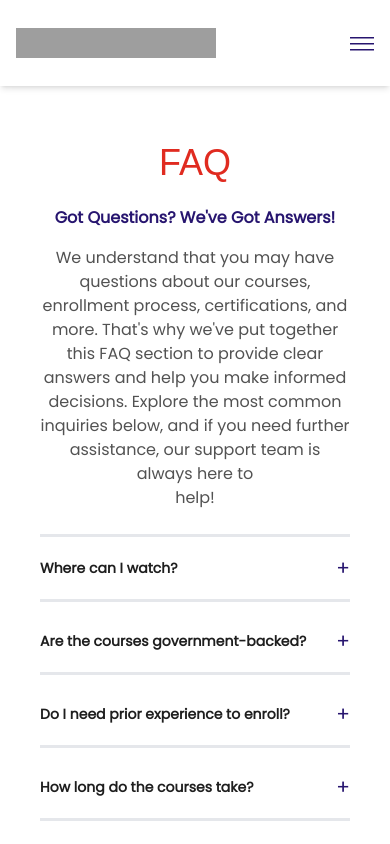
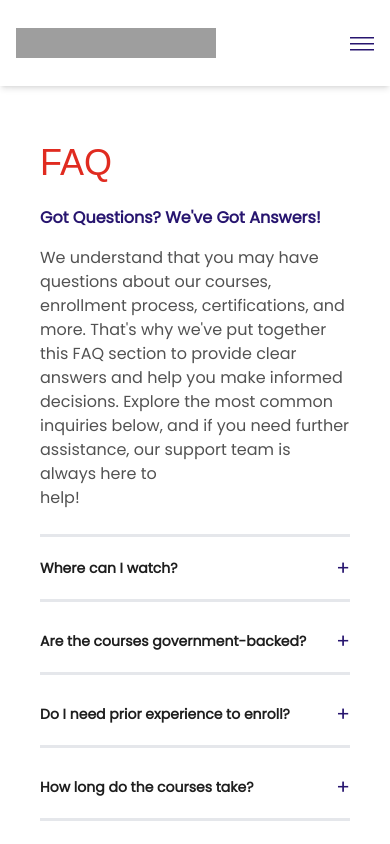
Before and after one commit to shamzconsult/neca-ict-academy, a Next.js app: page /faq in a window 390 px wide. Shown: the top 844 px of the page. Built offline with nearby package versions, Linux system fonts and the light colour scheme; grey boxes are pictures that could not be loaded; a web font is replaced by a local one.

Commit message:
worked on the mobile view of faq, contact us and program process

```diff
--- a/src/components/atom/Contact.tsx
+++ b/src/components/atom/Contact.tsx
@@ -37,10 +37,10 @@ const Contact = () => {
   };
 
   return (
-    <section className="max-w-6xl font-poppins mt-10">
-      <div className="max-w-6xl mx-auto py-5 px-4">
+    <section className="max-w-7xl lg:max-w-6xl font-poppins mt-10">
+      <div className="max-w-7xl lg:max-w-6xl mx-auto py-5 px-4">
         <div className="flex flex-col md:flex-row space-y-2 md:space-y-0 md:space-x-5">
-          <div className="w-full md:w-1/2 bg-white lg:text-left p-2 max-w-[584px] text-center">
+          <div className="w-full md:w-1/2 bg-white lg:text-left p-2 max-w-[584px]">
             <SubHeading>Contact Us</SubHeading>
             <br />
             <h2 className="font-bold text-[24px] md:text-[30px] text-[#27156F] leading-normal md:leading-[40px]">Get In Touch</h2>
@@ -121,7 +121,7 @@ const Contact = () => {
               </div>
             </form>
 
-            <div className="flex flex-col md:flex-row items-center justify-between w-full gap-10 md:gap-2 mt-15">
+            <div className="flex flex-col md:flex-row items-center justify-between w-full gap-10 md:gap-2 mt-15 cursor-pointer">
               {[
                 {
                   icon: "https://res.cloudinary.com/daqmbfctv/image/upload/e_improve,e_sharpen/v1741092792/Frame_831_cxgaus.png",
@@ -155,7 +155,7 @@ const Contact = () => {
             </div>
           </div>
 
-          <div className="w-full md:w-1/2 bg-white p-6">
+            <div className="w-full md:w-1/2 bg-white p-6">
             <iframe
               src="https://www.google.com/maps/embed?pb=!1m18!1m12!1m3!1d3940.1500306894045!2d7.485448874049589!3d9.050076288660685!2m3!1f0!2f0!3f0!3m2!1i1024!2i768!4f13.1!3m3!1m2!1s0x104e0ba3d6cef4c9%3A0x818eab5a4834a347!2sUnity%20Bank%20PLC!5e0!3m2!1sen!2sng!4v1741878840642!5m2!1sen!2sng"
               width="100%"
@@ -163,9 +163,9 @@ const Contact = () => {
               allowFullScreen
               loading="lazy"
               referrerPolicy="no-referrer-when-downgrade"
-              className="w-full h-full md:w-[570px] md:h-[730px]"
+              className="w-[100%] h-94 md:w-[570px] md:h-[730px]"
             ></iframe>
-          </div>
+            </div>
         </div>
       </div>
     </section>
--- a/src/components/atom/Faq.tsx
+++ b/src/components/atom/Faq.tsx
@@ -23,10 +23,10 @@ const Faq = () => {
                         className="w-[525px] max-h-[996px] object-cover rounded-b-[21.53px] rounded-t-[5px]"
                     />
                 </div>
-                <div className="w-full lg:w-full lg:text-left md:p-6 flex flex-col text-center h-full flex-grow">
+                <div className="w-full lg:w-full lg:text-left md:p-6 flex flex-col h-full flex-grow">
                     <SubHeading>FAQ</SubHeading>
-                    <h2 className="text-center text-[#27156F] mt-4 mb-2 lg:text-left lg:text-[25px] font-bold">Got Questions? We&apos;ve Got Answers!</h2>
-                    <p className="lg:max-w-full mt-2 text-center lg:text-left mb-4 text">
+                    <h2 className="text-[#27156F] mt-4 mb-2 lg:text-left lg:text-[25px] font-bold">Got Questions? We&apos;ve Got Answers!</h2>
+                    <p className="lg:max-w-full mt-2 lg:text-left mb-4 text">
                         We understand that you may have questions about our courses, enrollment process, certifications, and more. That&apos;s why we&apos;ve put together this FAQ section to provide clear answers and help you make informed decisions. Explore the most common inquiries below, and if you need further assistance, our support team is always here to <br /> help!
                     </p>
 
```
